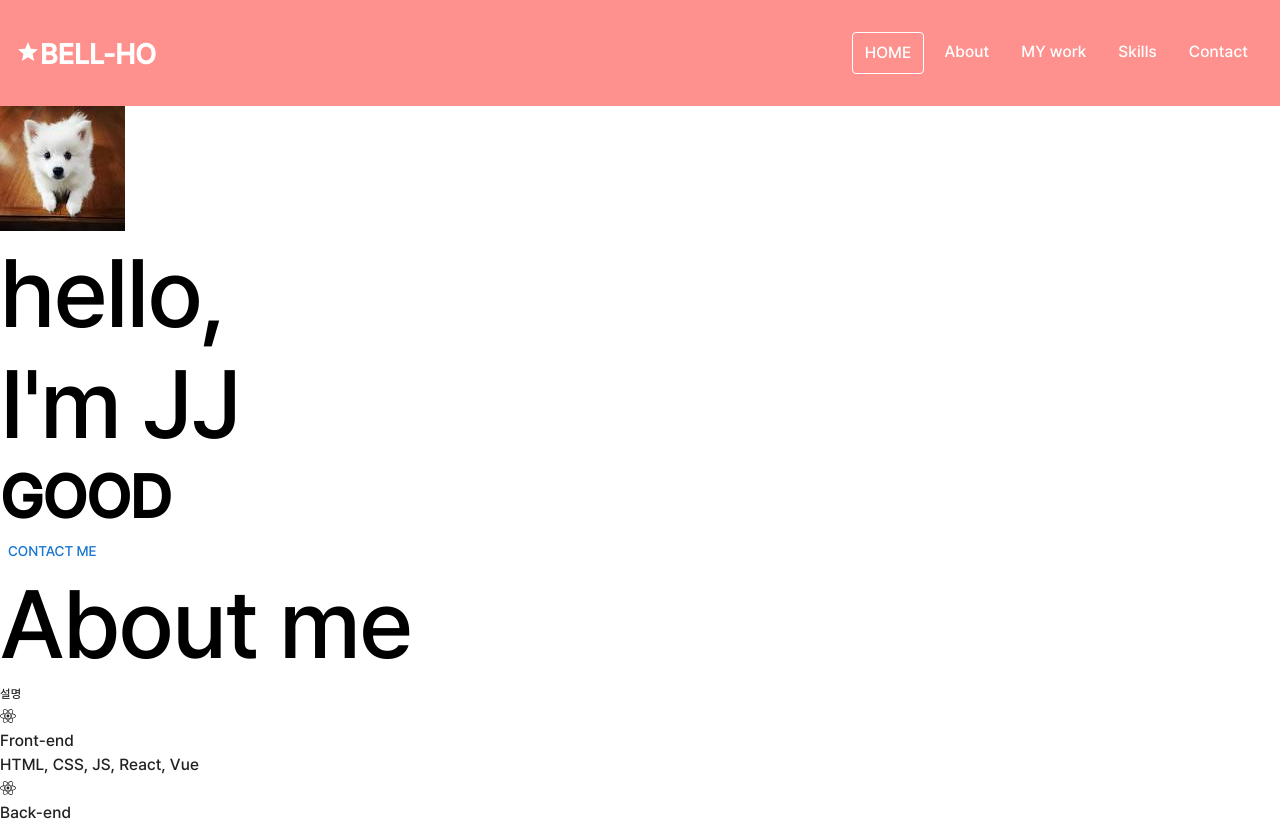
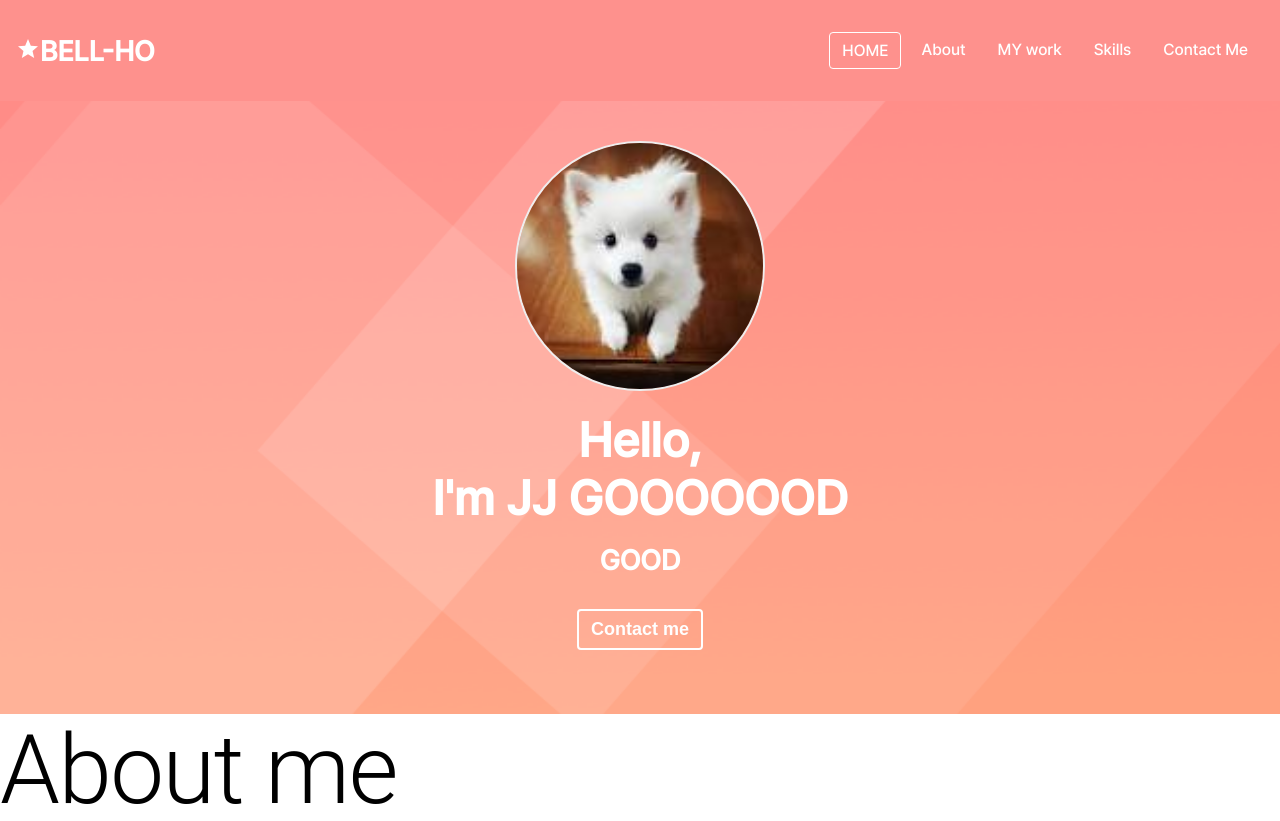
Before and after one commit to bell-ho/portfolio, a React (Create React App) app: page / in a window 1280 px wide. Shown: the top 821 px of the page. Built offline with nearby package versions, Linux system fonts and the light colour scheme.

Commit message:
홈 작업

```diff
--- a/src/assets/theme/index.js
+++ b/src/assets/theme/index.js
@@ -1,4 +1,5 @@
 import { createTheme } from '@mui/material';
+import 'src/global.css';
 
 export const theme = createTheme({
   components: {
--- a/src/components/Home.jsx
+++ b/src/components/Home.jsx
@@ -4,13 +4,13 @@ import dog3 from '../assets/imgs/dog3.jpg';
 
 const Home = () => {
   return (
-    <Box>
-      <img src={dog3} alt={'dog3'} />
-      <Typography variant={'h1'}>
-        hello, <br /> I'm JJ
-      </Typography>
-      <Typography variant={'h2'}>GOOD</Typography>
-      <Button>Contact me</Button>
+    <Box className={'home'}>
+      <img src={dog3} alt={'dog3'} className={'home__avatar'} />
+      <h1 className={'home__title'}>
+        Hello, <br /> I'm JJ GOOOOOOD
+      </h1>
+      <h2 className={'home__description'}>GOOD</h2>
+      <button className={'home__contact'}>Contact me</button>
     </Box>
   );
 };
--- a/src/components/Navbar.jsx
+++ b/src/components/Navbar.jsx
@@ -15,7 +15,7 @@ const Navbar = () => {
           <li className={'navbar__menu__item'}>About</li>
           <li className={'navbar__menu__item'}>MY work</li>
           <li className={'navbar__menu__item'}>Skills</li>
-          <li className={'navbar__menu__item'}>Contact</li>
+          <li className={'navbar__menu__item'}>Contact Me</li>
         </ul>
       </Box>
     </Box>
--- a/src/global.css
+++ b/src/global.css
@@ -38,6 +38,7 @@
 
 body {
     margin: 0;
+    font-family: 'Pretendard', serif;
 
     /*마우스를 텍스트에 올려도 기본 지정모양*/
     cursor: default;
@@ -51,6 +52,13 @@ a {
 ul {
     list-style: none;
     padding-left: 0;
+}
+
+button {
+    background: transparent;
+    cursor: pointer;
+    border: none;
+    outline: none;
 }
 
 /* Typography */
@@ -108,7 +116,6 @@ p {
     margin: 0 4px;
     cursor: pointer;
     border-radius: var(--size-border-radius);
-
 }
 
 .navbar__menu__item.active {
@@ -119,6 +126,35 @@ p {
     background-color: var(--color-dark-pink);
 }
 
+/* home */
+
+.home {
+    background: url("../src/assets/imgs/home_background.png") center/cover no-repeat;
+    padding: 40px;
+    text-align: center;
+}
+
+.home__avatar {
+    width: 250px;
+    height: 250px;
+    border-radius: 50%;
+    border: 2px solid var(--color-light-white);
+}
+
+.home__title,
+.home__description {
+    color: var(--color-white);
+}
+
+.home__contact{
+    font-size: var(--font-regular);
+    font-weight: var(--weight-bold);
+    margin: 24px;
+    padding: 8px 12px;
+    border: 2px solid white;
+    border-radius: var(--size-border-radius);
+    color: var(--color-white);
+}
 
 @font-face {
     font-family: 'NotoSans';
--- a/src/index.js
+++ b/src/index.js
@@ -3,17 +3,12 @@ import ReactDOM from 'react-dom/client';
 import './index.css';
 import App from './App';
 import reportWebVitals from './reportWebVitals';
-import { CssBaseline, ThemeProvider } from '@mui/material';
-import { theme } from 'src/assets/theme';
 import 'src/global.css';
 
 const root = ReactDOM.createRoot(document.getElementById('root'));
 root.render(
   <React.StrictMode>
-    <ThemeProvider theme={theme}>
-      <CssBaseline />
-      <App />
-    </ThemeProvider>
+    <App />
   </React.StrictMode>,
 );
 
```
Also changed, not shown: src/assets/imgs/home_background.png (added).
